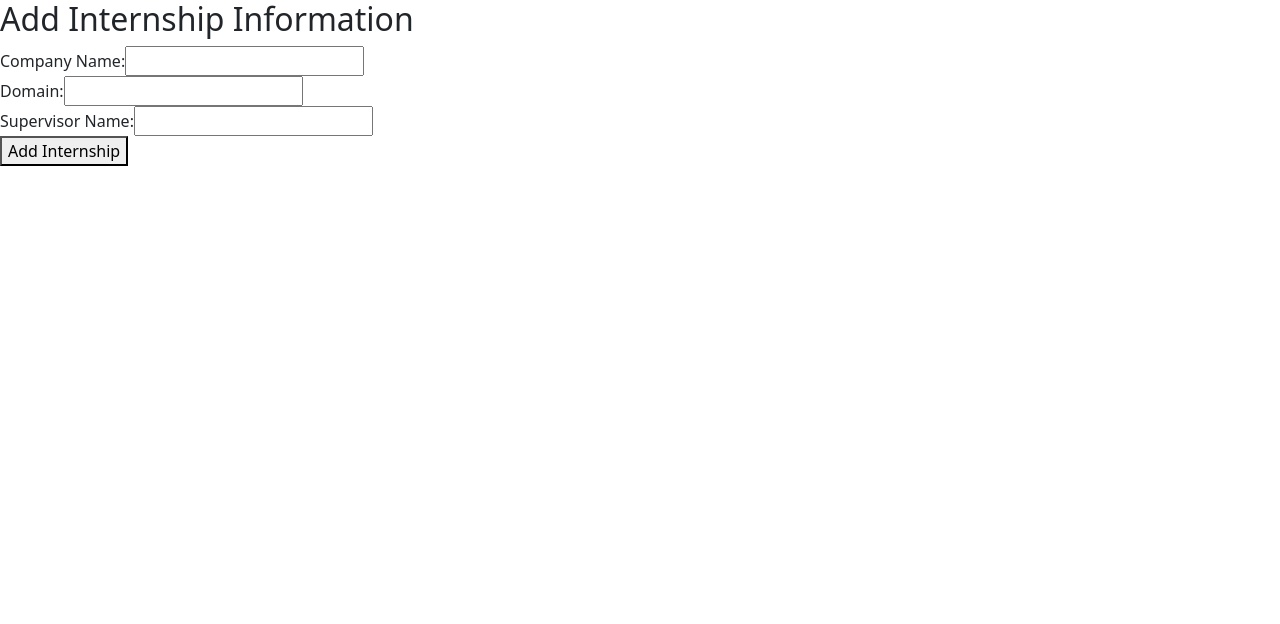
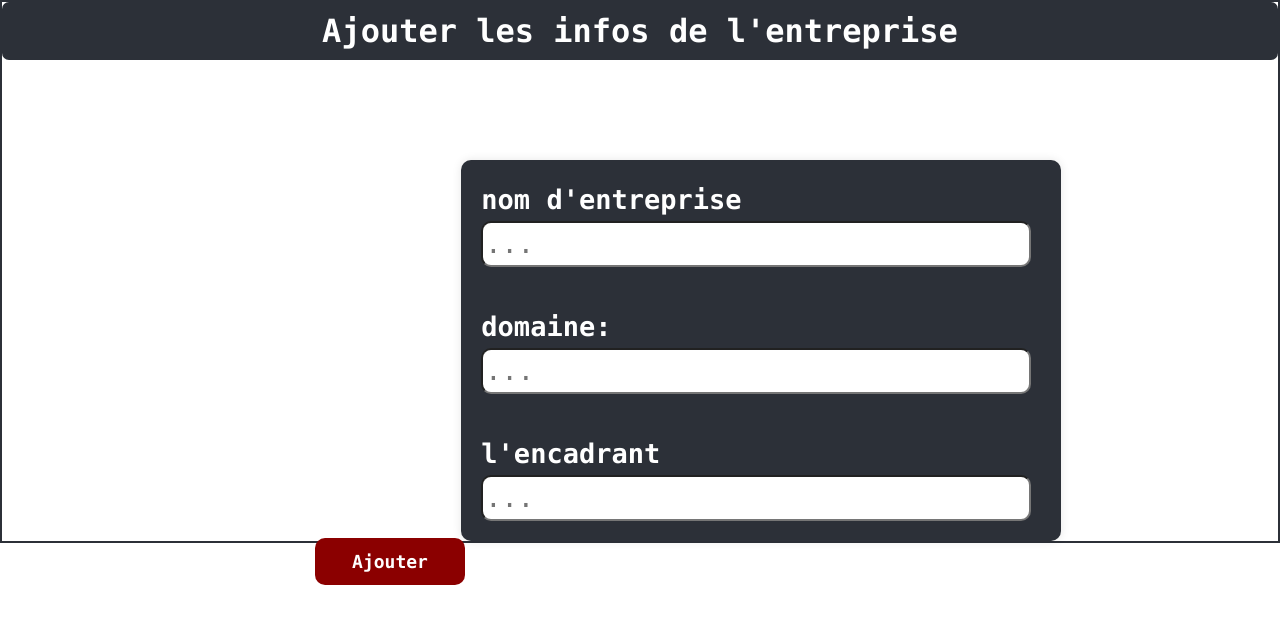
Before and after one commit to anasaadi02/Projet_SI, a React (Vite) app in the folder React_si/frontend/: page /add-internship in a window 1280 px wide. Shown: the top 624 px of the page. Built offline with nearby package versions, Linux system fonts and the light colour scheme.

Commit message:
add internship changes

```diff
--- a/React_si/frontend/src/components/AddInternship.jsx
+++ b/React_si/frontend/src/components/AddInternship.jsx
@@ -18,38 +18,48 @@ const AddInternship = () => {
   };
 
   return (
-    <div>
-      <h2>Add Internship Information</h2>
+    <div className="add">
+      <h2 className="add-title">Ajouter les infos de l'entreprise</h2>
+      <div className="add1">
         <form onSubmit={handleSubmit}>
-        <label>
-          Company Name:
+          <label className="add-labels">
+            nom d'entreprise
             <input
+              placeholder="..."
+              className="add-inputs"
               type="text"
               value={companyName}
               onChange={(e) => setCompanyName(e.target.value)}
             />
           </label>
           <br />
-        <label>
-          Domain:
+          <label className="add-labels">
+            domaine:
             <input
+              placeholder="..."
+              className="add-inputs"
               type="text"
               value={domain}
               onChange={(e) => setDomain(e.target.value)}
             />
           </label>
           <br />
-        <label>
-          Supervisor Name:
+          <label className="add-labels">
+            l'encadrant
             <input
+              placeholder="..."
+              className="add-inputs"
               type="text"
               value={supervisorName}
               onChange={(e) => setSupervisorName(e.target.value)}
             />
           </label>
           <br />
-        <button type="submit">Add Internship</button>
+          <button className="add-button" type="submit">
+            Ajouter
+          </button>
         </form>
+      </div>
     </div>
   );
 };
--- a/React_si/frontend/src/components/List.jsx
+++ b/React_si/frontend/src/components/List.jsx
@@ -1,6 +1,6 @@
 import React from "react";
-import '../styles/style.css';
-import { Link } from 'react-router-dom'
+import "../styles/style.css";
+import { Link } from "react-router-dom";
 
 function List() {
   return (
@@ -9,7 +9,9 @@ function List() {
         {/* Your search bar component goes here */}
         <input type="text" placeholder="Chercher..." />
       </div>
-      <Link to="/add-internship">  {/* Link to navigate to the AddInternship page */}
+      <Link to="/add-internship">
+        {" "}
+        {/* Link to navigate to the AddInternship page */}
         <button className="add-button">+Ajouter</button>
       </Link>
       <table>
@@ -21,7 +23,7 @@ function List() {
             <th scope="col">Professeur</th>
             <th scope="col">Tuteur</th>
             <th scope="col">Entreprise</th>
-          <th scope="col">Type</th>
+            <th scope="col">Domaine</th>
             <th scope="col">Année</th>
             <th scope="col">Compte rendu</th>
           </tr>
--- a/React_si/frontend/src/styles/style.css
+++ b/React_si/frontend/src/styles/style.css
@@ -12,7 +12,9 @@
 }
 
 .search-bar input {
-    width: calc(100% - 20px); /* Make the input field wider, considering padding */
+  width: calc(
+    100% - 20px
+  ); /* Make the input field wider, considering padding */
   border-radius: 10px;
   background-color: #2c3038; /* Change the background color of the input field */
   color: white;
@@ -33,7 +35,8 @@ table {
   box-shadow: 0 0 10px rgba(0, 0, 0, 0.1);
 }
 
-table th, table td {
+table th,
+table td {
   padding: 12px;
   text-align: left;
   border-bottom: 1px solid #ddd;
@@ -68,3 +71,50 @@ table tbody tr:hover {
 .add-button:hover {
   background-color: darkred;
 }
+
+/*styling of enterprise page*/
+.add-title {
+  font-family: "consolas";
+  font-weight: bold;
+  text-align: center;
+  background-color: #2c3038;
+  color: white;
+  border-radius: 7px;
+  padding: 10px;
+}
+.add {
+  /* margin-left: 40px; */
+  border: solid 2px #2c3038;
+}
+form {
+  margin-top: 100px;
+  width: 600px;
+  background-color: #2c3038;
+  margin-left: 36%;
+  border-radius: 10px;
+  box-shadow: 0 0 10px rgba(0, 0, 0, 0.1);
+}
+.add-labels {
+  font-size: 27px;
+  font-family: "consolas";
+  font-weight: bold;
+  color: white;
+  padding: 20px;
+  top: -50px;
+}
+.add-inputs {
+  display: flex;
+  flex-direction: row-reverse;
+  width: 550px;
+  border-radius: 10px;
+}
+.add-button {
+  background-color: darkred;
+  width: 150px;
+  border-radius: 10px;
+  font-family: "consolas";
+  font-weight: bold;
+  font-size: large;
+  top: 538px;
+  right: 815px;
+}
```
Lines whose indentation alone changed are shown as unchanged.
